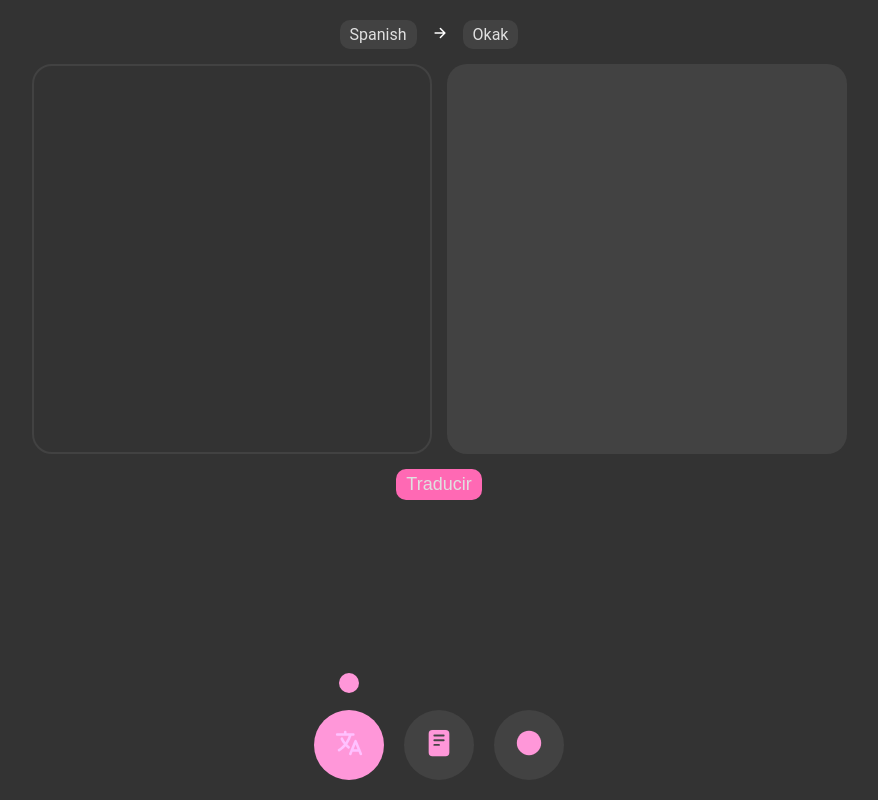
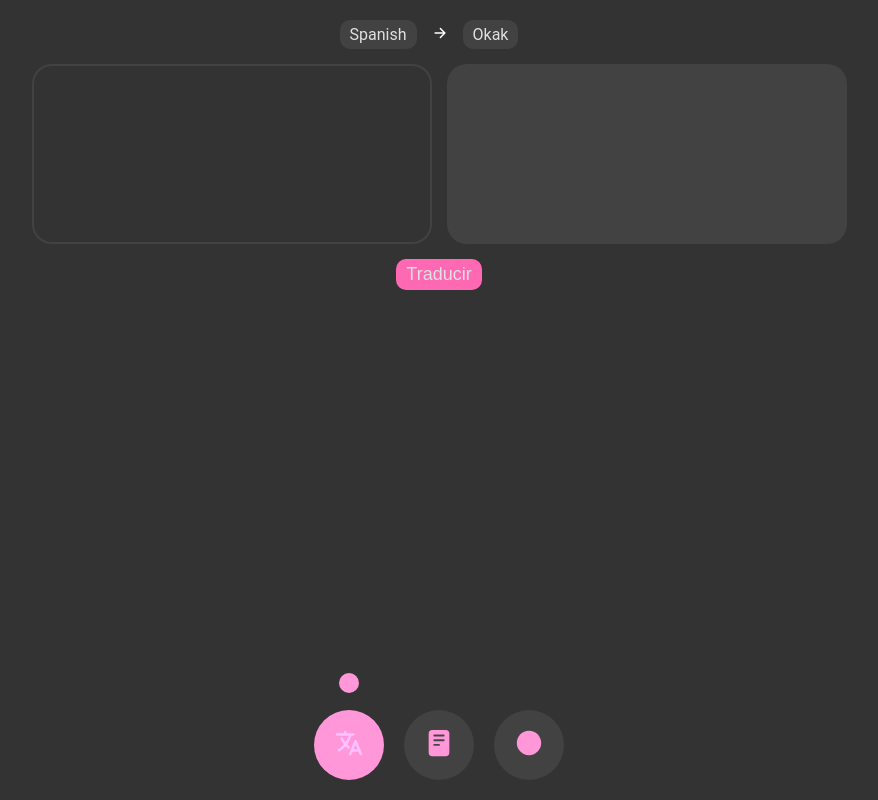
Before and after one commit to BenjaminAlvarezDiaz/luciel-gift2, a React (Vite) app: page / in a window 1280 px wide. Shown: the top 800 px of the page, without its empty margins (201-1079 px from the left). Built offline with nearby package versions, Linux system fonts and the light colour scheme.

Commit message:
Update PoetryTranslator.module.css

```diff
--- a/src/styles/PoetryTranslator.module.css
+++ b/src/styles/PoetryTranslator.module.css
@@ -98,6 +98,12 @@
     }
 }
 
+@media (min-height: 750px) {
+    .textarea {
+        min-height: 180px;
+    }
+}
+
 @media (max-width: 375px) {
     .textarea {
         min-height: 180px;
```
